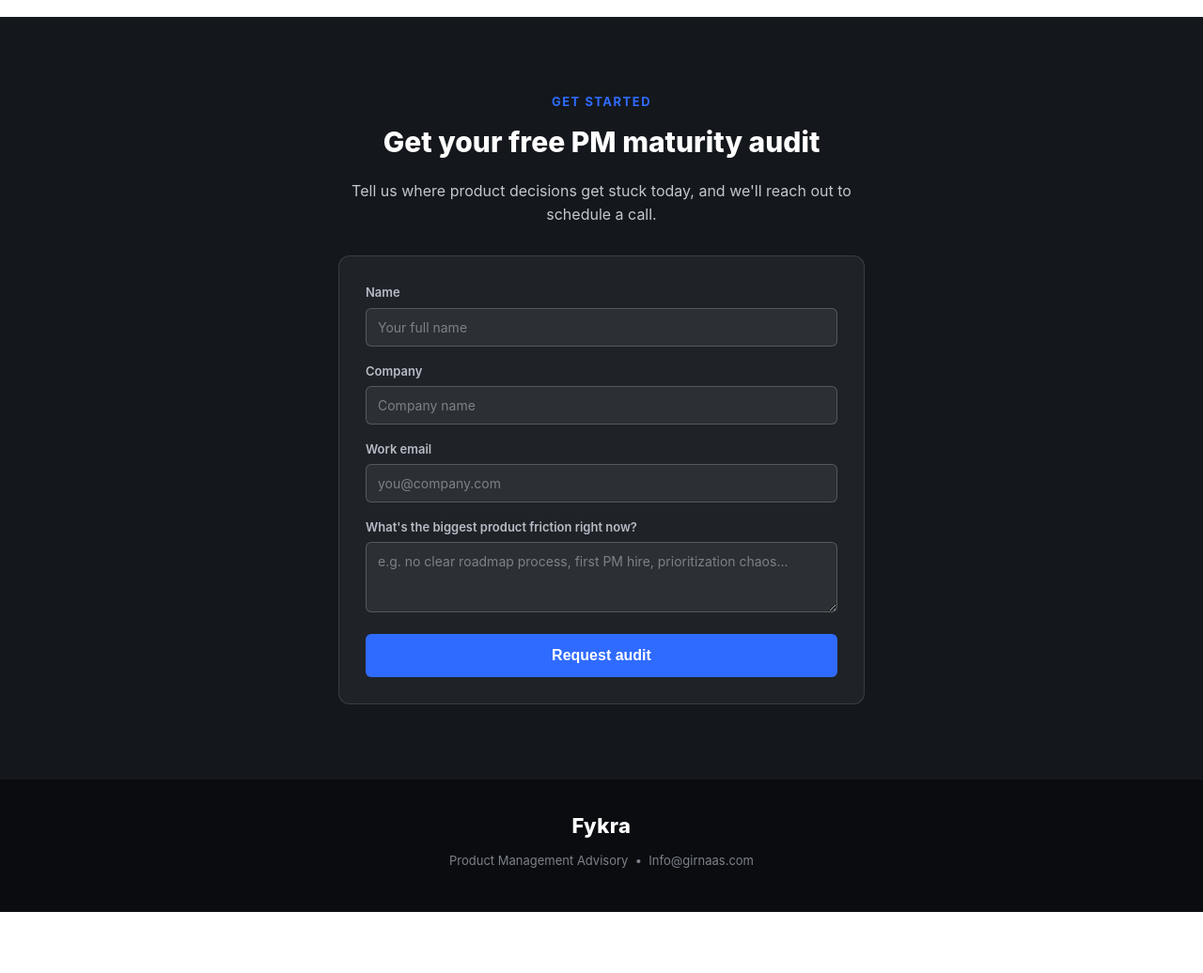
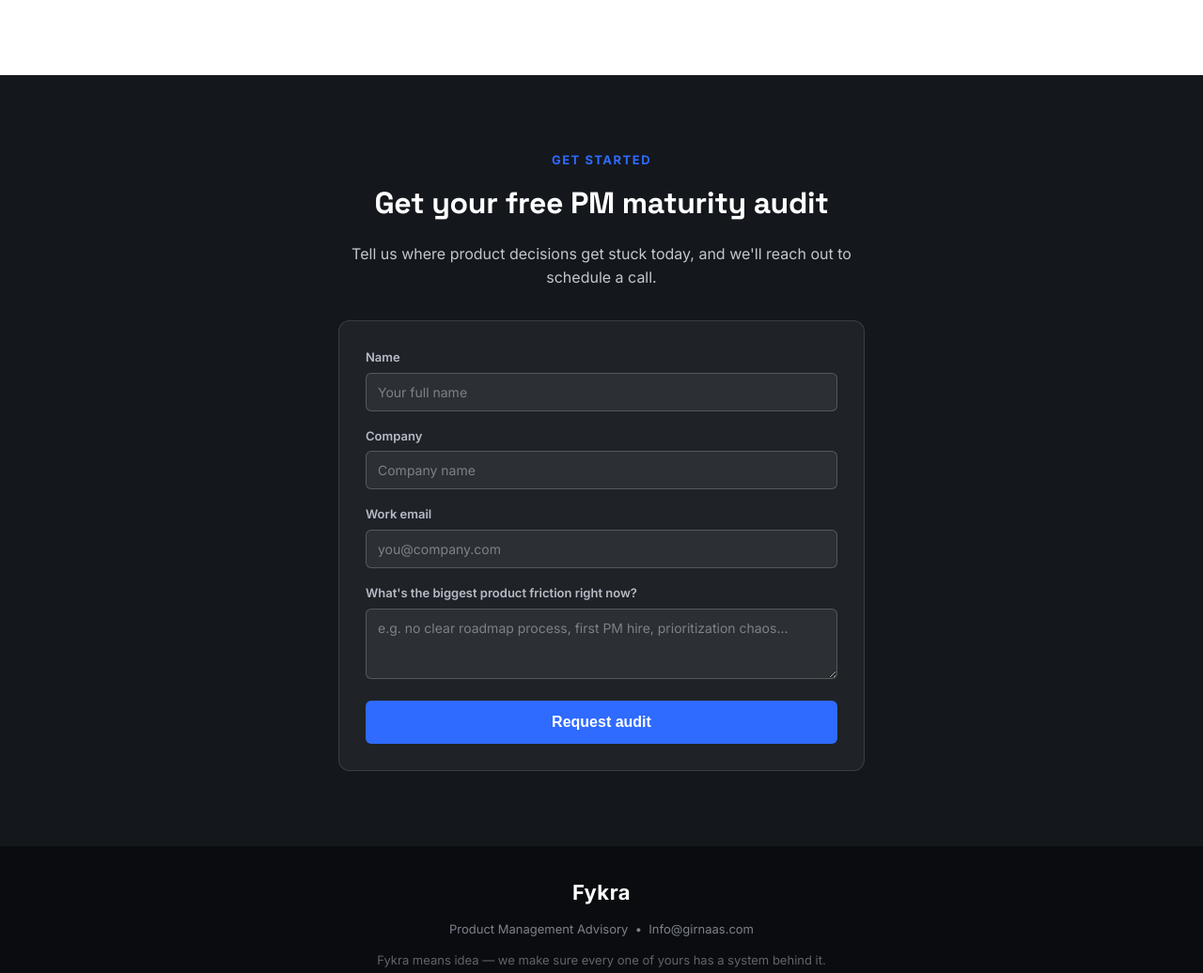
Before and after one commit to girnaas/fykra-co, a plain HTML site: page index.html in a window 1280 px wide. Shown: the part 2740-3776 px from the top of the page at 94% size. Before the commit the page ends 3711 px from the top, so only its background shows below. Drawn offline with Linux system fonts and the light colour scheme.

Commit message:
Add files via upload

```diff
--- a/index.html
+++ b/index.html
@@ -4,6 +4,9 @@
 <meta charset="UTF-8">
 <meta name="viewport" content="width=device-width, initial-scale=1.0">
 <title>Fykra — Product Management, Built Right</title>
+<link rel="preconnect" href="https://fonts.googleapis.com">
+<link rel="preconnect" href="https://fonts.gstatic.com" crossorigin>
+<link href="https://fonts.googleapis.com/css2?family=Space+Grotesk:wght@500;600;700&family=Inter:wght@400;500;600;700&display=swap" rel="stylesheet">
 <style>
   :root {
     --ink: #14171c;
@@ -14,14 +17,17 @@
     --muted: #5c6675;
     --bg: #ffffff;
     --bg-alt: #f4f6fa;
+    --font-headline: "Space Grotesk", -apple-system, sans-serif;
+    --font-body: "Inter", -apple-system, BlinkMacSystemFont, "Segoe UI", Helvetica, Arial, sans-serif;
   }
   * { box-sizing: border-box; }
   body {
     margin: 0;
-    font-family: -apple-system, BlinkMacSystemFont, "Segoe UI", Helvetica, Arial, sans-serif;
+    font-family: var(--font-body);
     color: var(--text);
     background: var(--bg);
-    line-height: 1.55;
+    line-height: 1.6;
+    font-size: 16.5px;
   }
   a { color: inherit; }
   .container { max-width: 1080px; margin: 0 auto; padding: 0 24px; }
@@ -36,7 +42,7 @@
   .hero { background: linear-gradient(160deg, var(--ink) 0%, var(--ink-dark) 100%); color: #fff; padding: 90px 0 100px; }
   .hero .container { display: grid; grid-template-columns: 1.1fr 0.9fr; gap: 48px; align-items: center; }
   .eyebrow { display: inline-block; color: var(--blue-light); font-size: 13px; letter-spacing: 2px; text-transform: uppercase; margin-bottom: 18px; font-weight: 700; }
-  h1 { font-size: 44px; line-height: 1.15; margin: 0 0 20px; font-weight: 800; }
+  h1 { font-family: var(--font-headline); font-size: 48px; line-height: 1.12; margin: 0 0 20px; font-weight: 700; letter-spacing: -0.5px; }
   .hero p.lead { font-size: 18px; color: #c3c7cf; margin: 0 0 32px; max-width: 480px; }
   .cta-row { display: flex; gap: 14px; flex-wrap: wrap; }
   .btn { display: inline-block; padding: 14px 28px; border-radius: 6px; font-weight: 700; font-size: 15px; text-decoration: none; cursor: pointer; border: none; }
@@ -53,13 +59,13 @@
   section { padding: 80px 0; }
   .section-alt { background: var(--bg-alt); }
   .kicker { color: var(--blue); font-weight: 700; font-size: 13px; letter-spacing: 1.5px; text-transform: uppercase; margin-bottom: 10px; }
-  h2 { font-size: 30px; margin: 0 0 16px; font-weight: 800; color: var(--ink); }
+  h2 { font-family: var(--font-headline); font-size: 32px; margin: 0 0 16px; font-weight: 700; letter-spacing: -0.3px; color: var(--ink); }
   .section-lead { color: var(--muted); font-size: 16px; max-width: 640px; margin: 0 0 40px; }
 
   .grid-3 { display: grid; grid-template-columns: repeat(3, 1fr); gap: 24px; }
   .card { background: #fff; border: 1px solid #e6e9ee; border-radius: 10px; padding: 28px; }
   .card .num { color: var(--blue); font-weight: 800; font-size: 22px; margin-bottom: 10px; }
-  .card h3 { font-size: 18px; margin: 0 0 10px; color: var(--ink); }
+  .card h3 { font-family: var(--font-headline); font-weight: 600; font-size: 19px; margin: 0 0 10px; color: var(--ink); }
   .card p { color: var(--muted); font-size: 14.5px; margin: 0; }
 
   .process { display: flex; flex-direction: column; gap: 0; }
@@ -70,7 +76,7 @@
   .step p { margin: 0; color: var(--muted); font-size: 14.5px; }
 
   .quote-band { background: var(--ink); color: #fff; padding: 60px 0; text-align: center; }
-  .quote-band p { font-size: 22px; font-style: italic; max-width: 700px; margin: 0 auto; color: #e3e5ea; }
+  .quote-band p { font-family: var(--font-headline); font-size: 24px; font-weight: 500; font-style: italic; max-width: 700px; margin: 0 auto; color: #e3e5ea; }
   .quote-band span { display: block; margin-top: 18px; color: var(--blue-light); font-style: normal; font-weight: 600; font-size: 14px; }
 
   .faq-item { border-bottom: 1px solid #e6e9ee; padding: 20px 0; }
@@ -237,6 +243,7 @@
   <div class="container">
     <div class="logo" style="color:#fff;">Fykra</div>
     <p style="margin-top:10px;">Product Management Advisory &nbsp;•&nbsp; Info@girnaas.com</p>
+    <p style="margin-top:6px; opacity:0.75;">Fykra means idea — we make sure every one of yours has a system behind it.</p>
   </div>
 </footer>
 
```
